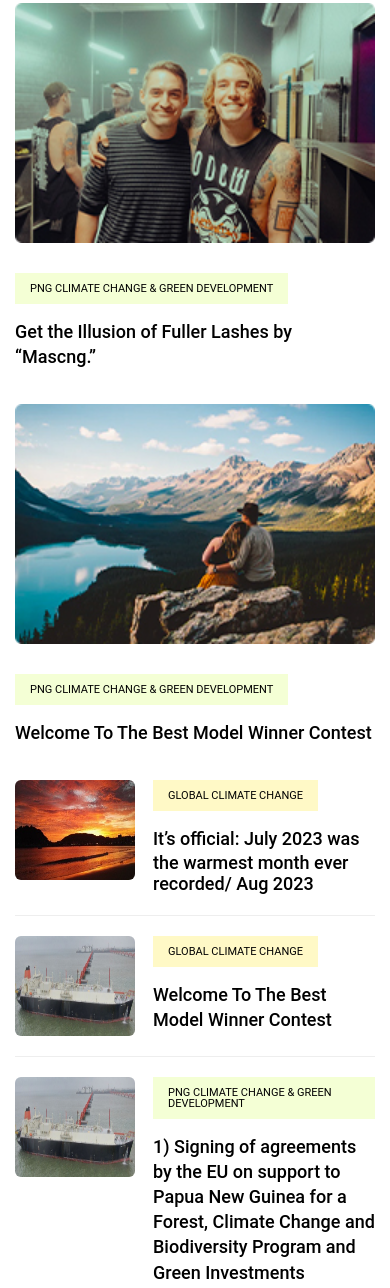
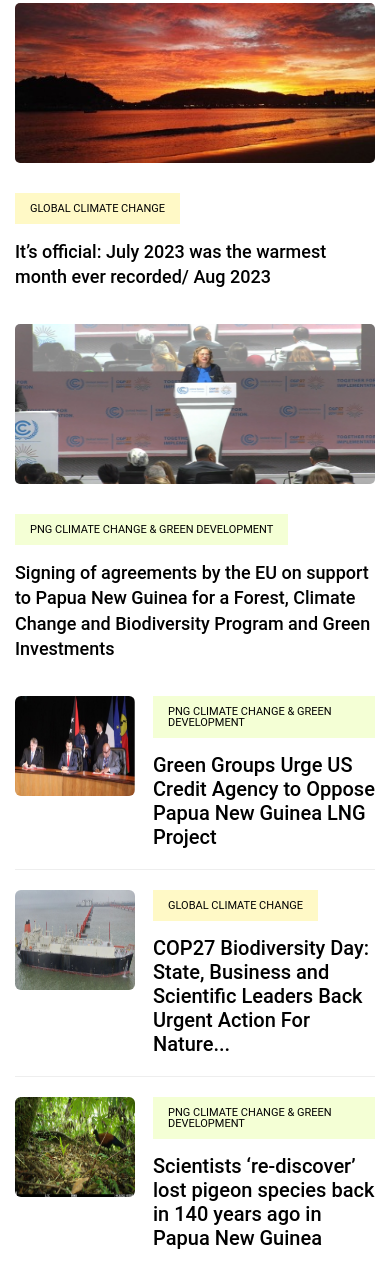
Before and after one commit to AllenCyhCHAN/vcarbon-v2, a plain HTML site: page news.html in a window 390 px wide. Shown: the part 430-1718 px from the top of the page. Drawn offline with Linux system fonts and the light colour scheme.

Commit message:
fixed logo for mobile and news pages

```diff
--- a/assets/css/templatemo-breezed.css
+++ b/assets/css/templatemo-breezed.css
@@ -691,15 +691,17 @@ header
     color: #5fb759!important;
     opacity: 1;
   }
-  .header-area.header-sticky .nav li.search-icon a {
-    width: 100%;
-  }
+
   .header-area {
     background-color: #f7f7f7;
     padding: 0px 15px;
-    /* height: 100px; */
+    height: 60px;
     box-shadow: none;
     text-align: center;
+  }
+
+  .sticky-logo{
+    top: 4px !important;
   }
 
 
--- a/news.html
+++ b/news.html
@@ -109,22 +109,22 @@
                                 <div class="col-lg-6">
                                     <div class="single-bottom mb-35">
                                         <div class="trend-bottom-img mb-30">
-                                            <img src="assets/img/trending/trending_bottom2.jpg" alt="">
+                                            <img style="height: 160px!important;" src="assets/images/news_its_official.jpg" alt="">
                                         </div>
                                         <div class="trend-bottom-cap">
-                                            <span class="color2">PNG CLIMATE CHANGE & GREEN DEVELOPMENT</span>
-                                            <h4><h4><a href="details.html">Get the Illusion of Fuller Lashes by “Mascng.”</a></h4></h4>
+                                            <span style="background-color: #fff9c6;">Global CLIMATE CHANGE</span>
+                                            <h4><h4><a href="https://news.un.org/en/story/2023/08/1139527">It’s official: July 2023 was the warmest month ever recorded/ Aug 2023</a></h4></h4>
                                         </div>
                                     </div>
                                 </div>
                                 <div class="col-lg-6">
                                     <div class="single-bottom mb-35">
                                         <div class="trend-bottom-img mb-30">
-                                            <img src="assets/img/trending/trending_bottom3.jpg" alt="">
+                                            <img style="height: 160px!important;" src="assets/images/news_cop27.png" alt="">
                                         </div>
                                         <div class="trend-bottom-cap">
-                                            <span class="color2">PNG CLIMATE CHANGE & GREEN DEVELOPMENT</span>
-                                            <h4><a href="details.html"> Welcome To The Best Model Winner Contest</a></h4>
+																					<span class="color2">PNG Climate change & green development</span>
+																					<h4><a href="https://international-partnerships.ec.europa.eu/news-and-events/news/signing-agreements-eu-support-papua-new-guinea-forest-climate-change-and-biodiversity-programme-and-2023-07-28_en">Signing of agreements by the EU on support to Papua New Guinea for a Forest, Climate Change and Biodiversity Program and Green Investments</a></h4>
                                         </div>
                                     </div>
                                 </div>
@@ -135,29 +135,29 @@
                     <div class="col-lg-4">
                         <div class="trand-right-single d-flex">
                             <div class="trand-right-img">
-                                <img style="width: 120px; height: 100px;" src="assets/images/home-news-2.JPG" alt="">
+                                <img style="width: 120px; height: 100px;" src="assets/images/news_signing_off.jpg" alt="">
                             </div>
                             <div class="trand-right-cap">
-                                <span style="background-color: #fff9c6;">Global Climate Change</span>
-                                <h4><a href=""></a>It’s official: July 2023 was the warmest month ever recorded/ Aug 2023</a></h4>
+															<span class="color2">PNG Climate change & green development</span>
+                                <h5><a href="https://www.commondreams.org/news/exim-papua-new-guinea-lng"></a>Green Groups Urge US Credit Agency to Oppose Papua New Guinea LNG Project</a></h4>
                             </div>
                         </div>
                         <div class="trand-right-single d-flex">
                             <div class="trand-right-img">
-															<img style="width: 120px; height: 100px;" src="assets/images/home-news-3.JPG" alt="">
+                                <img style="width: 120px; height: 100px;" src="assets/images/news_green_group.jpg" alt="">
                             </div>
                             <div class="trand-right-cap">
-														<span style="background-color: #fff9c6;">Global Climate Change</span>
-															<h4><a href="details.html">Welcome To The Best Model Winner Contest</a></h4>
+															<span style="background-color: #fff9c6;" >Global CLIMATE CHANGE</span>
+															<h5><a href="https://unep-wcmc.org/en/news/cop27-biodiversity-day-state-business-and-scientific-leaders-back-urgent-action-for-nature-in-fight-against-climate-change">COP27 Biodiversity Day: State, Business and Scientific Leaders Back Urgent Action For Nature...</a></h5>
 														</div>
                         </div>
 												<div class="trand-right-single d-flex">
 													<div class="trand-right-img">
-                                <img style="width: 120px; height: 100px;" src="assets/images/home-news-3.JPG" alt="">
+															<img style="width: 120px; height: 100px;" src="assets/images/news_scientists rediscover.png" alt="">
 													</div>
 													<div class="trand-right-cap">
 														<span class="color2">PNG Climate change & green development</span>
-                                <h4><a href="details.html">1)	Signing of agreements by the EU on support to Papua New Guinea for a Forest, Climate Change and Biodiversity Program and Green Investments</a></h4>
+															<h5><a href="https://www.washingtonpost.com/science/2022/11/26/scientists-re-discover-lost-pigeon-species-papua-new-guinea/">Scientists ‘re-discover’ lost pigeon species back in 140 years ago in Papua New Guinea</a></h5>
 													</div>
 											</div>
 
```
Also changed, not shown: assets/images/news_cop27.png (added), assets/images/news_green_group.jpg (added), assets/images/news_its_official.jpg (added), assets/images/news_scientists rediscover.png (added), assets/images/news_signing_off.jpg (added). Lines whose indentation alone changed are shown as unchanged.
